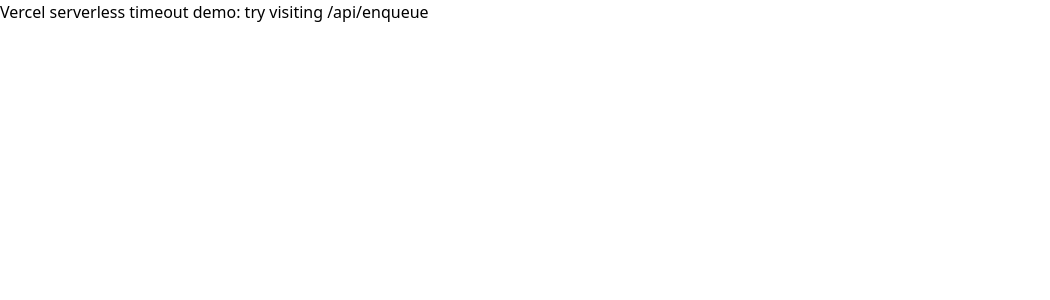
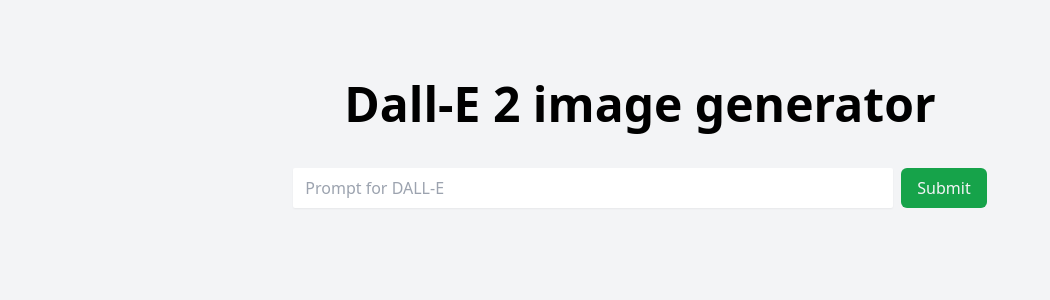
Before and after one commit to domeccleston/dalle-2, a Next.js app: page / in a window 1280 px wide. Shown: the top 300 px of the page, without its empty margins (0-1050 px from the left). Built offline with nearby package versions, Linux system fonts and the light colour scheme.

Commit message:
add form

```diff
--- a/pages/index.js
+++ b/pages/index.js
@@ -1,7 +1,29 @@
+import { useState } from "react";
+
 export default function Home() {
+  const [prompt, setPrompt] = useState("");
+
+  async function submitForm(e) {
+    e.preventDefault();
+    const response = await fetch(`/api/image?prompt=${prompt}`);
+    const json = await response.json();
+    console.log(json);
+  }
+
   return (
-    <div>
-      Vercel serverless timeout demo: try visiting /api/enqueue
+    <div className="mx-auto py-20 h-screen bg-gray-100">
+      <div className="flex flex-col items-center justify-center">
+        <h1 className="text-5xl pb-10 font-bold">Dall-E 2 image generator</h1>
+        <form onSubmit={submitForm}>
+          <input
+            className="shadow-sm rounded-sm px-3 py-2 min-w-[600px]"
+            type="text"
+            placeholder="Prompt for DALL-E"
+            onChange={(e) => setPrompt(e.target.value)}
+          />
+          <button className="px-4 bg-green-600 text-gray-100 py-2 ml-2 rounded-md hover:bg-green-500" type="Submit">Submit</button>
+        </form>
+      </div>
     </div>
-  )
+  );
 }
```
